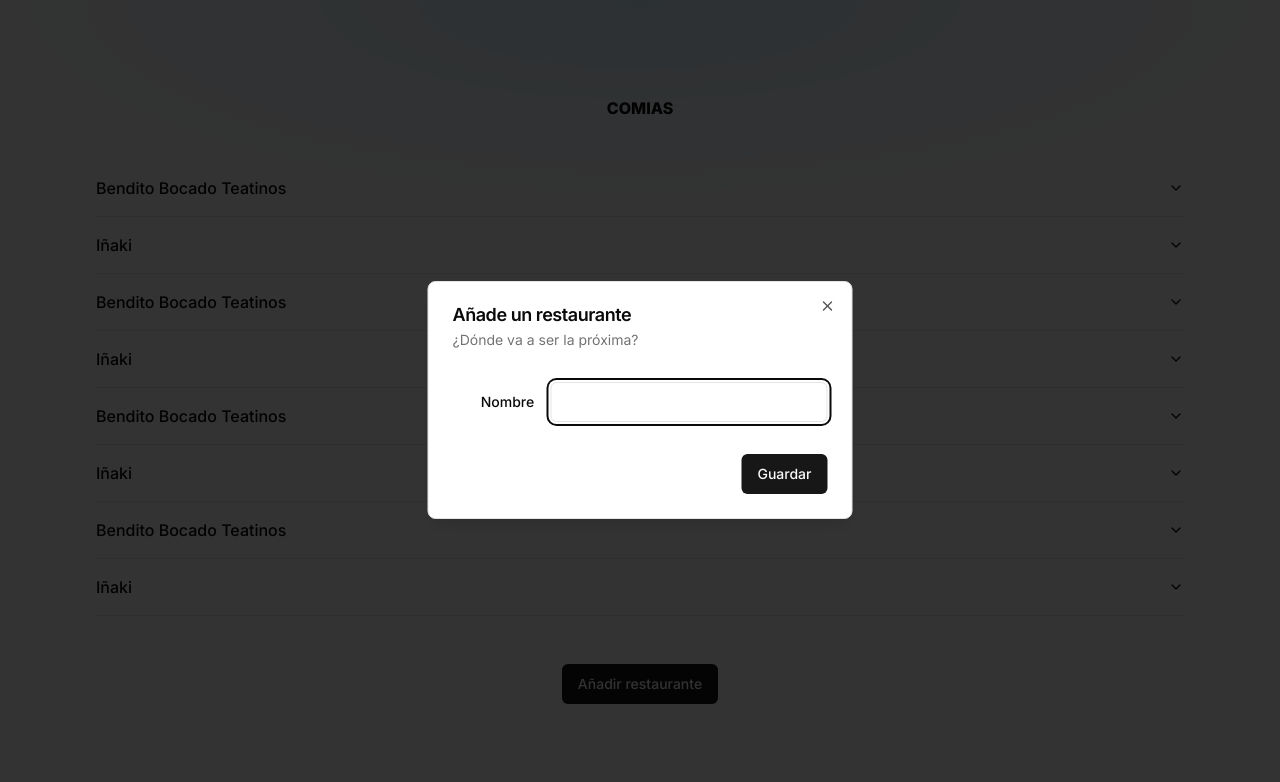
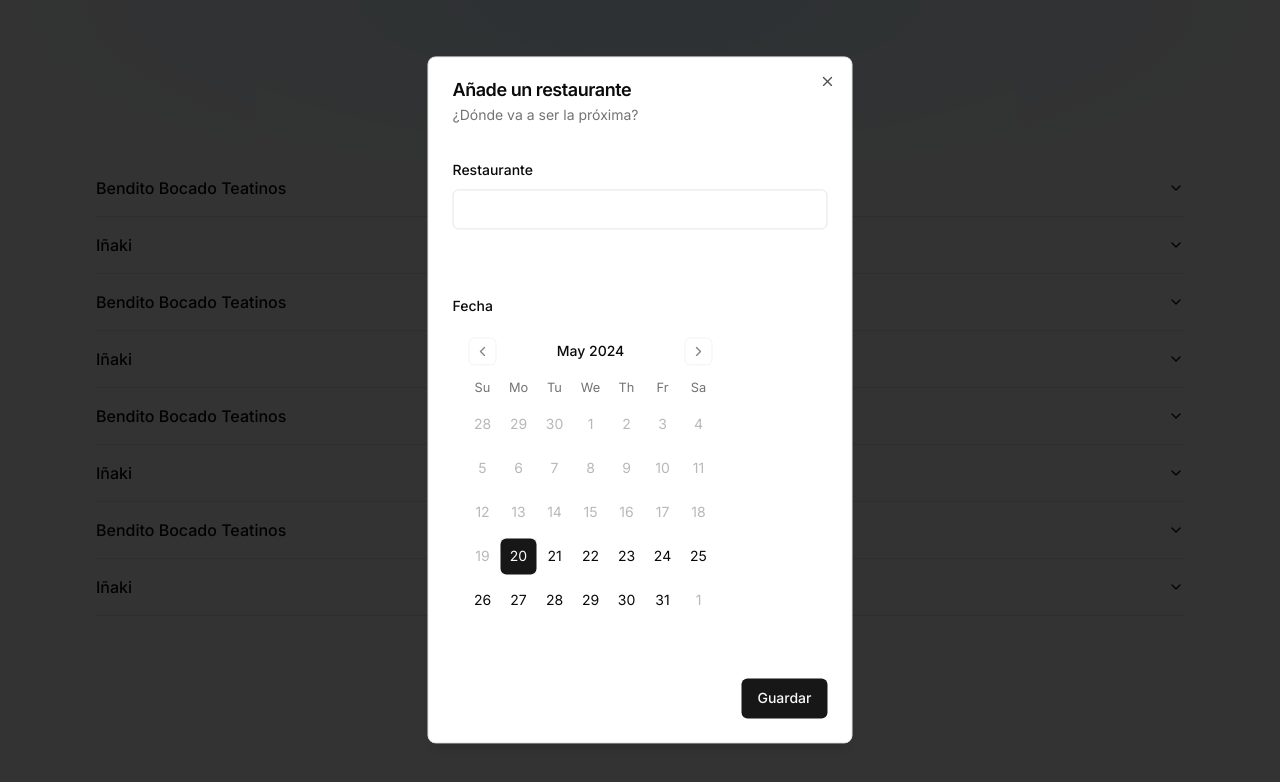
Before and after one commit to adrivs/comias, a Next.js app: page / in a window 1280 px wide. Both pictures are taken after a click on the button "Añadir restaurante". Shown: the top 782 px of the page. Built offline with nearby package versions, Linux system fonts and the light colour scheme.

Commit message:
Create form to add restaurant

```diff
--- a/package.json
+++ b/package.json
@@ -9,6 +9,7 @@
     "lint": "next lint"
   },
   "dependencies": {
+    "@hookform/resolvers": "^3.4.2",
     "@radix-ui/react-accordion": "^1.1.2",
     "@radix-ui/react-dialog": "^1.0.5",
     "@radix-ui/react-label": "^2.0.2",
@@ -22,7 +23,7 @@
     "react": "^18",
     "react-day-picker": "^8.10.1",
     "react-dom": "^18",
-    "react-hook-form": "^7.51.4",
+    "react-hook-form": "^7.51.5",
     "tailwind-merge": "^2.3.0",
     "tailwindcss-animate": "^1.0.7",
     "zod": "^3.23.8"
--- a/src/components/AddRestaurantDialog.tsx
+++ b/src/components/AddRestaurantDialog.tsx
@@ -1,3 +1,5 @@
+"use client"
+
 import { Button } from "@/components/ui/button"
 import {
     Dialog,
@@ -10,8 +12,46 @@ import {
 } from "@/components/ui/dialog"
 import { Input } from "@/components/ui/input"
 import { Label } from "@/components/ui/label"
+import {
+    Form,
+    FormControl,
+    FormDescription,
+    FormField,
+    FormItem,
+    FormLabel,
+    FormMessage,
+} from "@/components/ui/form"
+
+import { z } from "zod"
+import { useForm } from "react-hook-form"
+import { zodResolver } from "@hookform/resolvers/zod"
+import { Calendar } from "./ui/calendar"
+
+
 
 const AddRestaurantDialog = () => {
+
+    const addRestaurantSchema = z.object({
+        restaurant: z.string().min(1, { message: "No lo dejes en blanco y escribe algo Joan" }),
+        date: z.date({ message: "Pon un día que sino no sabemos cuando vamos" })
+    })
+
+
+    const form = useForm<z.infer<typeof addRestaurantSchema>>({
+        resolver: zodResolver(addRestaurantSchema),
+        defaultValues: {
+            restaurant: "",
+            date: new Date()
+        },
+    })
+
+    const onSubmit = (values: z.infer<typeof addRestaurantSchema>) => {
+        // Do something with the form values.
+        // ✅ This will be type-safe and validated.
+        console.log(values)
+    }
+
+
     return (
         <Dialog>
             <DialogTrigger asChild>
@@ -24,17 +64,51 @@ const AddRestaurantDialog = () => {
                         ¿Dónde va a ser la próxima?
                     </DialogDescription>
                 </DialogHeader>
+                <Form {...form}>
+                    <form onSubmit={form.handleSubmit(onSubmit)} className="space-y-8">
                         <div className="grid gap-4 py-4">
-                    <div className="grid grid-cols-4 items-center gap-4">
-                        <Label htmlFor="name" className="text-right">
-                            Nombre
-                        </Label>
-                        <Input id="name" className="col-span-3" />
+                            <FormField
+                                control={form.control}
+                                name="restaurant"
+                                render={({ field }) => (
+                                    <FormItem>
+                                        <FormLabel>Restaurante</FormLabel>
+                                        <FormControl>
+                                            <Input  {...field} />
+                                        </FormControl>
+                                        <FormMessage />
+                                    </FormItem>
+                                )}
+                            />
                         </div>
+                        <div className="grid gap-4 py-4 w-full">
+                            <FormField
+                                control={form.control}
+                                name="date"
+                                render={({ field }) => (
+                                    <FormItem>
+                                        <FormLabel>Fecha</FormLabel>
+                                        <FormControl>
+                                            <Calendar
+                                                mode="single"
+                                                selected={field.value}
+                                                onSelect={field.onChange}
+                                                disabled={(date) =>
+                                                    date < new Date()
+                                                }
+                                                initialFocus
+                                            />
+                                        </FormControl>
+                                        <FormMessage />
+                                    </FormItem>
+                                )}
+                            />
                         </div>
                         <DialogFooter>
                             <Button type="submit">Guardar</Button>
                         </DialogFooter>
+                    </form>
+                </Form>
             </DialogContent>
         </Dialog>
     )
--- /dev/null
+++ b/src/components/ui/form.tsx
@@ -0,0 +1,176 @@
+import * as React from "react"
+import * as LabelPrimitive from "@radix-ui/react-label"
+import { Slot } from "@radix-ui/react-slot"
+import {
+  Controller,
+  ControllerProps,
+  FieldPath,
+  FieldValues,
+  FormProvider,
+  useFormContext,
+} from "react-hook-form"
+
+import { cn } from "@/lib/utils"
+import { Label } from "@/components/ui/label"
+
+const Form = FormProvider
+
+type FormFieldContextValue<
+  TFieldValues extends FieldValues = FieldValues,
+  TName extends FieldPath<TFieldValues> = FieldPath<TFieldValues>
+> = {
+  name: TName
+}
+
+const FormFieldContext = React.createContext<FormFieldContextValue>(
+  {} as FormFieldContextValue
+)
+
+const FormField = <
+  TFieldValues extends FieldValues = FieldValues,
+  TName extends FieldPath<TFieldValues> = FieldPath<TFieldValues>
+>({
+  ...props
+}: ControllerProps<TFieldValues, TName>) => {
+  return (
+    <FormFieldContext.Provider value={{ name: props.name }}>
+      <Controller {...props} />
+    </FormFieldContext.Provider>
+  )
+}
+
+const useFormField = () => {
+  const fieldContext = React.useContext(FormFieldContext)
+  const itemContext = React.useContext(FormItemContext)
+  const { getFieldState, formState } = useFormContext()
+
+  const fieldState = getFieldState(fieldContext.name, formState)
+
+  if (!fieldContext) {
+    throw new Error("useFormField should be used within <FormField>")
+  }
+
+  const { id } = itemContext
+
+  return {
+    id,
+    name: fieldContext.name,
+    formItemId: `${id}-form-item`,
+    formDescriptionId: `${id}-form-item-description`,
+    formMessageId: `${id}-form-item-message`,
+    ...fieldState,
+  }
+}
+
+type FormItemContextValue = {
+  id: string
+}
+
+const FormItemContext = React.createContext<FormItemContextValue>(
+  {} as FormItemContextValue
+)
+
+const FormItem = React.forwardRef<
+  HTMLDivElement,
+  React.HTMLAttributes<HTMLDivElement>
+>(({ className, ...props }, ref) => {
+  const id = React.useId()
+
+  return (
+    <FormItemContext.Provider value={{ id }}>
+      <div ref={ref} className={cn("space-y-2", className)} {...props} />
+    </FormItemContext.Provider>
+  )
+})
+FormItem.displayName = "FormItem"
+
+const FormLabel = React.forwardRef<
+  React.ElementRef<typeof LabelPrimitive.Root>,
+  React.ComponentPropsWithoutRef<typeof LabelPrimitive.Root>
+>(({ className, ...props }, ref) => {
+  const { error, formItemId } = useFormField()
+
+  return (
+    <Label
+      ref={ref}
+      className={cn(error && "text-destructive", className)}
+      htmlFor={formItemId}
+      {...props}
+    />
+  )
+})
+FormLabel.displayName = "FormLabel"
+
+const FormControl = React.forwardRef<
+  React.ElementRef<typeof Slot>,
+  React.ComponentPropsWithoutRef<typeof Slot>
+>(({ ...props }, ref) => {
+  const { error, formItemId, formDescriptionId, formMessageId } = useFormField()
+
+  return (
+    <Slot
+      ref={ref}
+      id={formItemId}
+      aria-describedby={
+        !error
+          ? `${formDescriptionId}`
+          : `${formDescriptionId} ${formMessageId}`
+      }
+      aria-invalid={!!error}
+      {...props}
+    />
+  )
+})
+FormControl.displayName = "FormControl"
+
+const FormDescription = React.forwardRef<
+  HTMLParagraphElement,
+  React.HTMLAttributes<HTMLParagraphElement>
+>(({ className, ...props }, ref) => {
+  const { formDescriptionId } = useFormField()
+
+  return (
+    <p
+      ref={ref}
+      id={formDescriptionId}
+      className={cn("text-sm text-muted-foreground", className)}
+      {...props}
+    />
+  )
+})
+FormDescription.displayName = "FormDescription"
+
+const FormMessage = React.forwardRef<
+  HTMLParagraphElement,
+  React.HTMLAttributes<HTMLParagraphElement>
+>(({ className, children, ...props }, ref) => {
+  const { error, formMessageId } = useFormField()
+  const body = error ? String(error?.message) : children
+
+  if (!body) {
+    return null
+  }
+
+  return (
+    <p
+      ref={ref}
+      id={formMessageId}
+      className={cn("text-sm font-medium text-destructive", className)}
+      {...props}
+    >
+      {body}
+    </p>
+  )
+})
+FormMessage.displayName = "FormMessage"
+
+export {
+  useFormField,
+  Form,
+  FormItem,
+  FormLabel,
+  FormControl,
+  FormDescription,
+  FormMessage,
+  FormField,
+}
```
Also changed, not shown: 1 other file (tests, documents, lock files or other folders). Lines whose indentation alone changed are shown as unchanged.
